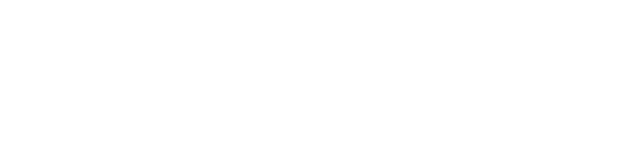
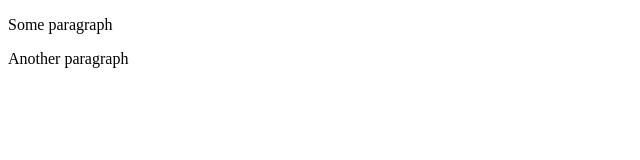
Before and after one commit to Gabriele19/git-three, a plain HTML site: page index.html in a window 1280 px wide. Shown: the whole page, without its empty margins (0-640 px from the left). Drawn offline with Linux system fonts and the light colour scheme.

Commit message:
Added paragraph to index html

```diff
--- a/index.html
+++ b/index.html
@@ -4,6 +4,7 @@
         <title>Hello</title>
     </head>
     <body>
-
+        <p>Some paragraph</p>
+        <p>Another paragraph</p>
     </body>
 </html>
```
